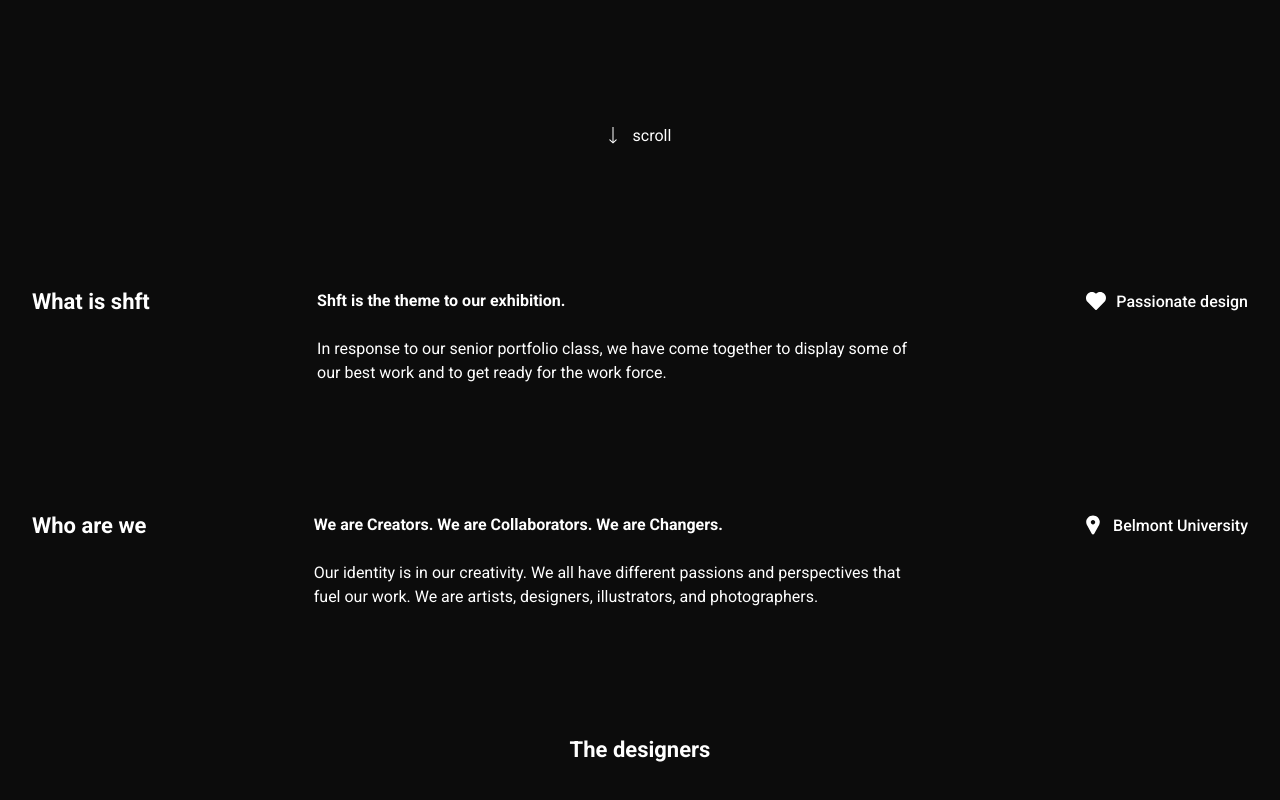
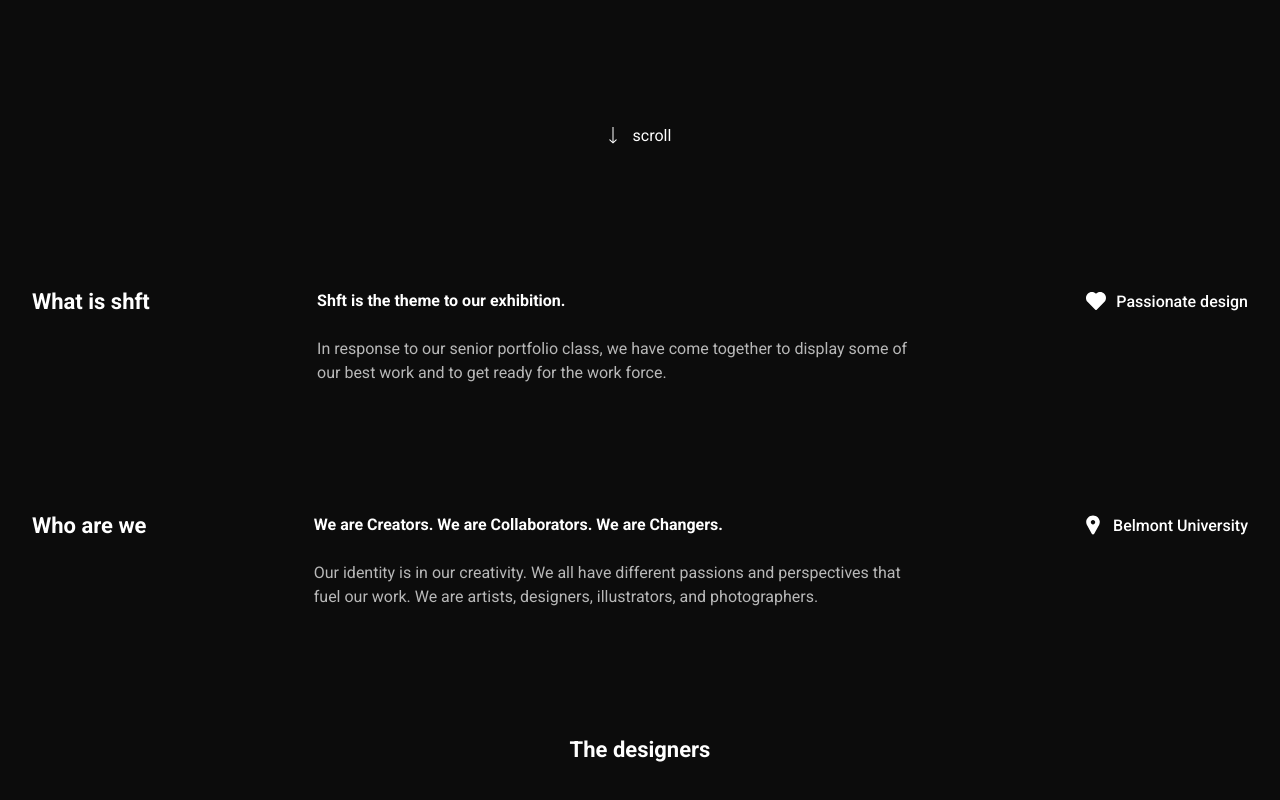
Before and after one commit to chrisleerod/shft, a plain HTML site: page index.html in a window 1280 px wide. Shown: the part 610-1410 px from the top of the page. Drawn offline with Linux system fonts and the light colour scheme.

Commit message:
Add files via upload

```diff
--- a/CSS/style.css
+++ b/CSS/style.css
@@ -105,7 +105,7 @@ body, html {
 }
 
 .we-are p {
-    color: white;
+    color: rgb(184, 184, 184);
     font-size: 16px;
     line-height: 1.5em;
     margin: 0px;
@@ -114,6 +114,7 @@ body, html {
 
 .we-are p span {
     font-weight: 700;
+    color: white;
 }
 
 .university {
```
